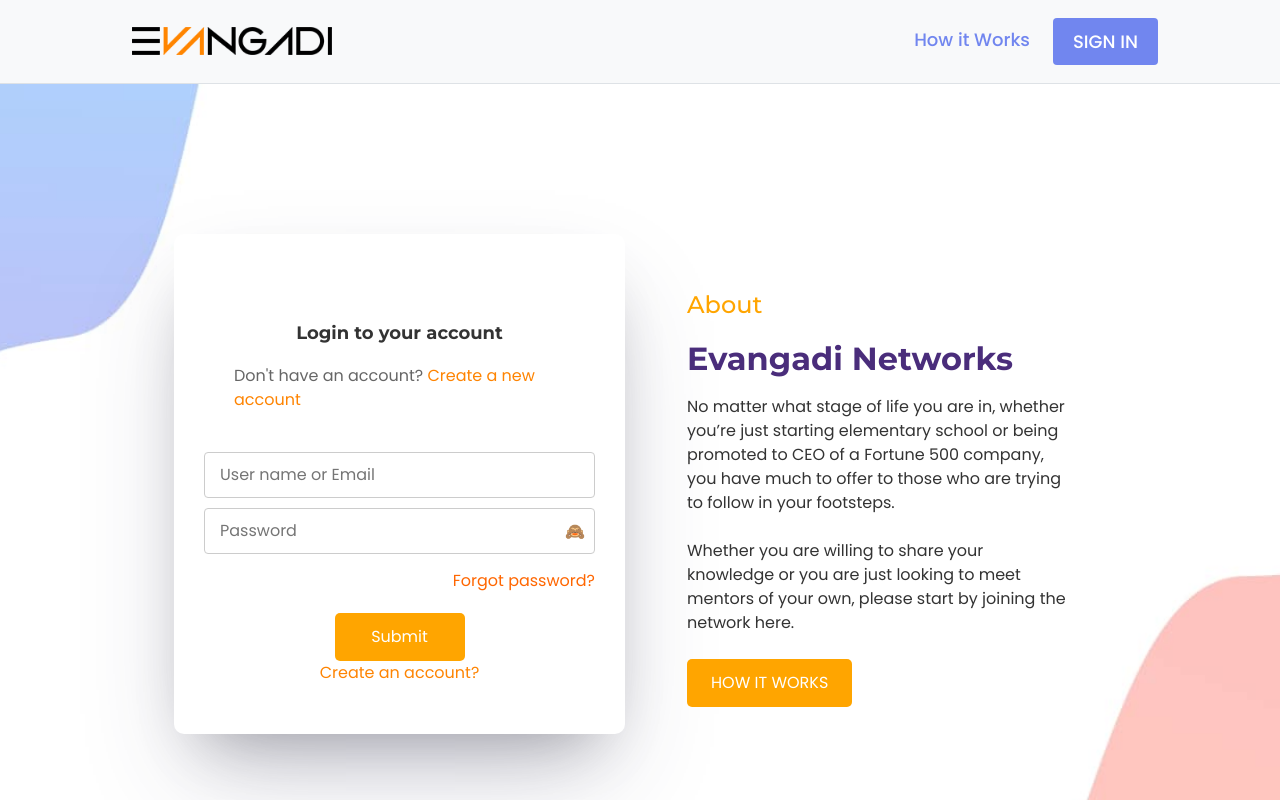
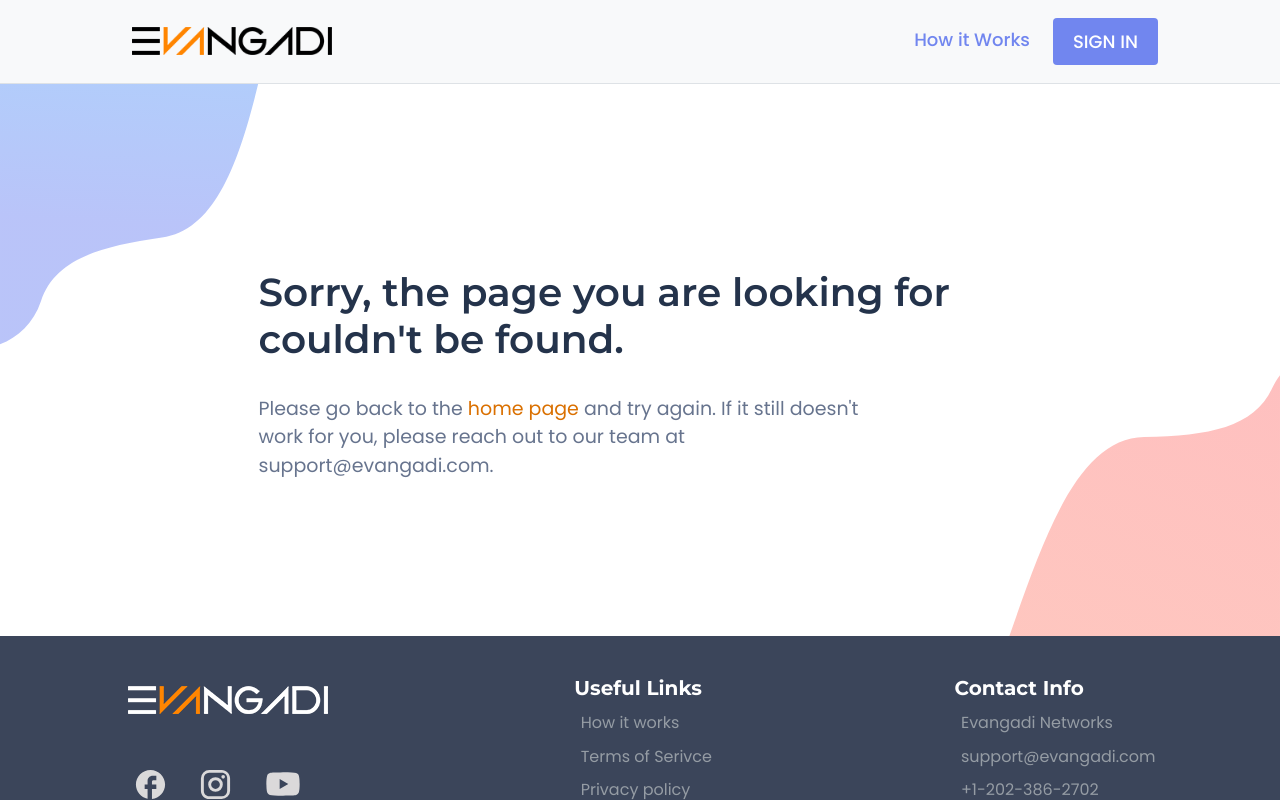
Before and after one commit to Abdumk/Evangadi-forum-frontend, a React (Vite) app in the folder Client/: page /Evangadi-forum-frontend/auth in a window 1280 px wide. Shown: the top 800 px of the page. Built offline with nearby package versions, Linux system fonts and the light colour scheme; no server answers.

Commit message:
app route test

```diff
--- a/Client/src/routes/AppRouter.jsx
+++ b/Client/src/routes/AppRouter.jsx
@@ -13,7 +13,7 @@ function AppRouter() {
   const homeUrlForGitPage = "Evangadi-forum-frontend"
   return (
     <Routes>
-      {/* <Route path="/" element={<Home />} />
+      <Route path="/" element={<Home />} />
       <Route path="/ask" element={<AskQuestion />} />
       <Route path="/question/:questionId" element={<QuestionAndAnswer />} />
       <Route path="/howitworks" element={<HowItWorks />} />
@@ -21,8 +21,8 @@ function AppRouter() {
       <Route path="/PrivacyPolicy" element={<PrivacyPolicy />} />
       <Route path="/auth" element={<AuthLayout />} />
       <Route path="/forgetPass" element={<ForgotPassword />} />
-      <Route path="*" element={<PageNotFound />} /> */}
-      <Route path={`/${homeUrlForGitPage}`} element={<Home />} />
+      <Route path="*" element={<PageNotFound />} />
+      {/* <Route path={`/${homeUrlForGitPage}`} element={<Home />} />
       <Route path={`/${homeUrlForGitPage}/ask`} element={<AskQuestion />} />
       <Route path={`/${homeUrlForGitPage}/question/:questionId`} element={<QuestionAndAnswer />} />
       <Route path={`/${homeUrlForGitPage}/howitworks`} element={<HowItWorks />} />
@@ -30,7 +30,7 @@ function AppRouter() {
       <Route path={`/${homeUrlForGitPage}/PrivacyPolicy`} element={<PrivacyPolicy />} />
       <Route path={`/${homeUrlForGitPage}/auth`} element={<AuthLayout />} />
       <Route path={`/${homeUrlForGitPage}/forgetPass`} element={<ForgotPassword />} />
-      <Route path={`/${homeUrlForGitPage}/*`} element={<PageNotFound />} />
+      <Route path={`/${homeUrlForGitPage}/*`} element={<PageNotFound />} /> */}
     </Routes>
   );
 }
```
